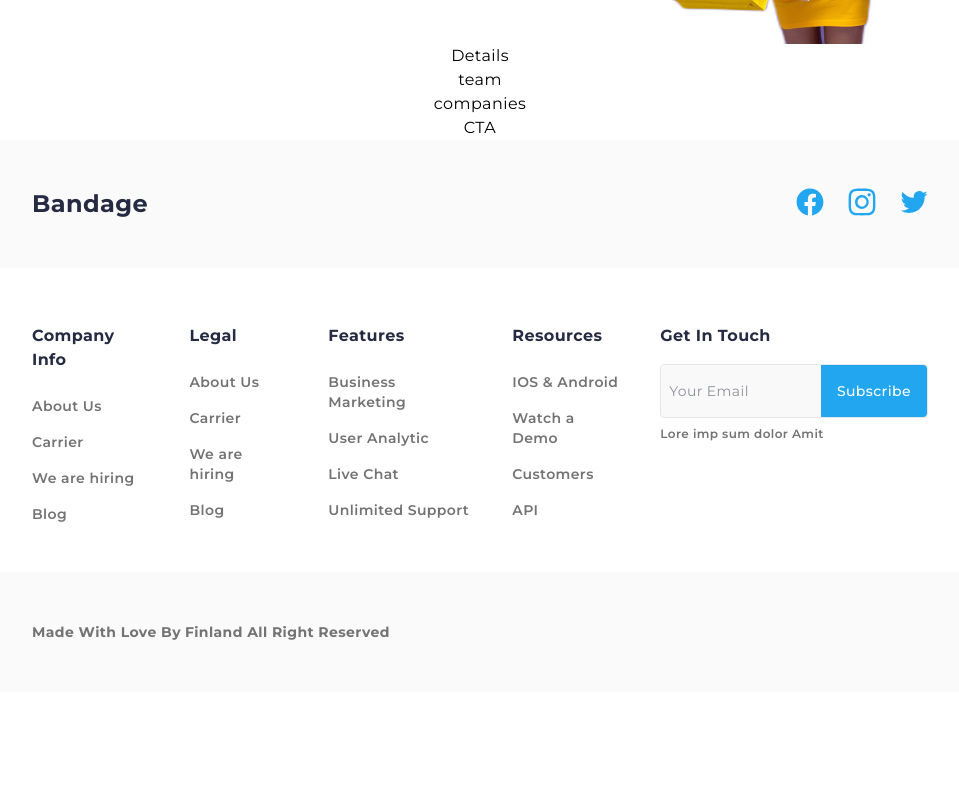
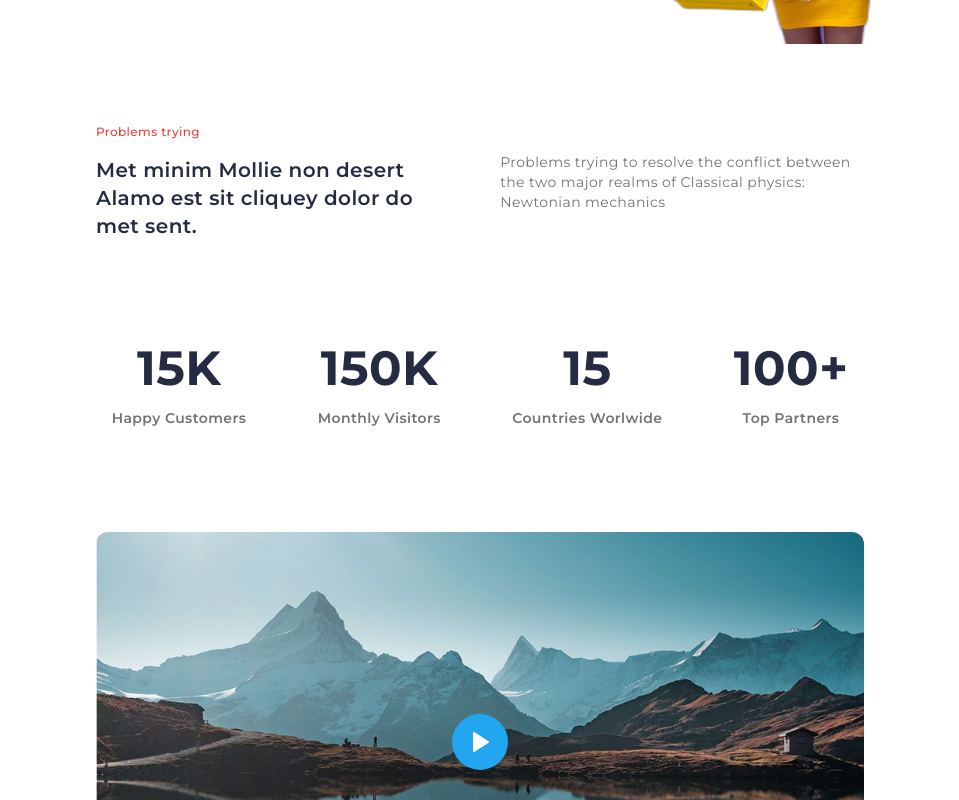
Before and after one commit to brrkrmn/e-commerce, a React app: page /about in a window 1280 px wide. Shown: the part 500-1300 px from the top of the page, without its empty margins (160-1119 px from the left). Before the commit the page ends 1192 px from the top, so only its background shows below. Built offline with nearby package versions, Linux system fonts and the light colour scheme; the HTML template or start-up script is replaced by a standard one.

Commit message:
add details section

```diff
--- a/src/index.css
+++ b/src/index.css
@@ -13,6 +13,7 @@
   --color-blue-opacity: #2D8BC0BF;
   --color-dark-blue: #252B42;
   --color-green: #23856D;
+  --color-red: #E74040;
 
   --font-montserrat: 'Montserrat', sans-serif;
 }
--- a/src/pages/AboutPage/components/Details/Details.tsx
+++ b/src/pages/AboutPage/components/Details/Details.tsx
@@ -1,7 +1,44 @@
+import { Play } from "lucide-react";
+import { statistics } from "./constants";
+
 const Details = () => {
   return (
-    <div>Details</div>
-  )
-}
+    <div className="w-full flex flex-col items-center justify-start py-20 px-8 md:px-64 text-center">
+      <div className="flex flex-col md:flex-row items-center justify-center gap-6 md:gap-20">
+        <div className="flex items-center justify-center flex-col gap-4 md:items-start md:text-start">
+          <p className="text-red text-xs font-medium">Problems trying</p>
+          <h3 className="text-dark-blue text-xl font-semibold">
+            Met minim Mollie non desert Alamo est sit cliquey dolor do met sent.
+          </h3>
+        </div>
+        <p className="text-gray text-sm text-start">
+          Problems trying to resolve the conflict between the two major realms
+          of Classical physics: Newtonian mechanics{" "}
+        </p>
+      </div>
+      <div className="flex flex-col items-center justify-center gap-10 md:flex-row py-26 w-full">
+        {statistics.map((statistic, index) => (
+          <div
+            key={index}
+            className="flex flex-col items-center justify-start gap-3 md:gap-4 text-center flex-grow"
+          >
+            <h2 className="text-dark-blue font-bold text-5xl">
+              {statistic.title}
+            </h2>
+            <h5 className="text-gray font-semibold text-sm">
+              {statistic.description}
+            </h5>
+          </div>
+        ))}
+      </div>
+      <div className="w-full flex items-center justify-center relative">
+        <img src="/src/assets/images/about/video.png" className="rounded-xl" />
+        <div className="rounded-full bg-blue flex items-center justify-center p-4 absolute">
+          <Play className="fill-white text-white" />
+        </div>
+      </div>
+    </div>
+  );
+};
 
 export default Details;
--- /dev/null
+++ b/src/pages/AboutPage/components/Details/constants.ts
@@ -0,0 +1,18 @@
+export const statistics = [
+  {
+    title: "15K",
+    description: "Happy Customers",
+  },
+  {
+    title: "150K",
+    description: "Monthly Visitors",
+  },
+  {
+    title: "15",
+    description: "Countries Worlwide",
+  },
+  {
+    title: "100+",
+    description: "Top Partners",
+  },
+];
```
